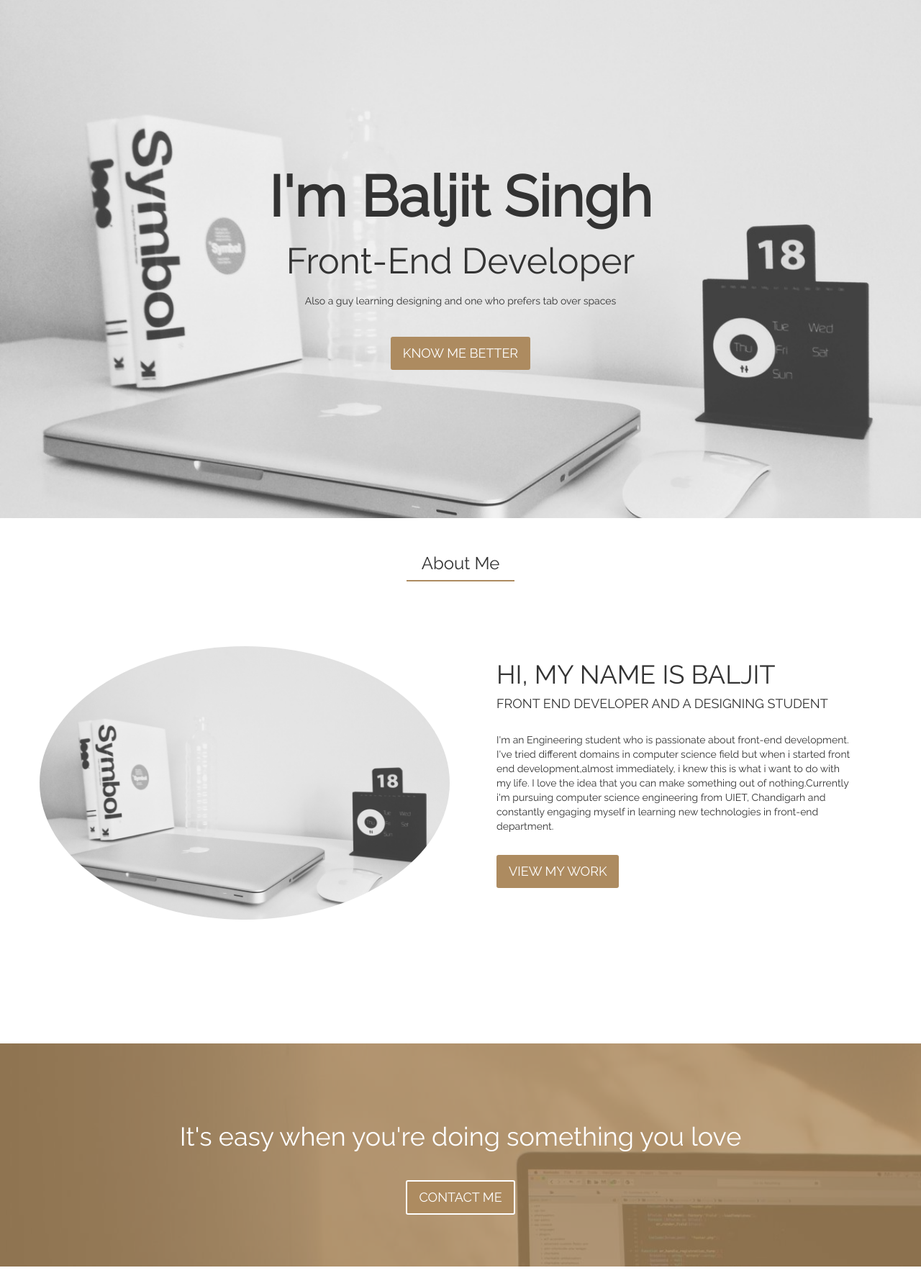
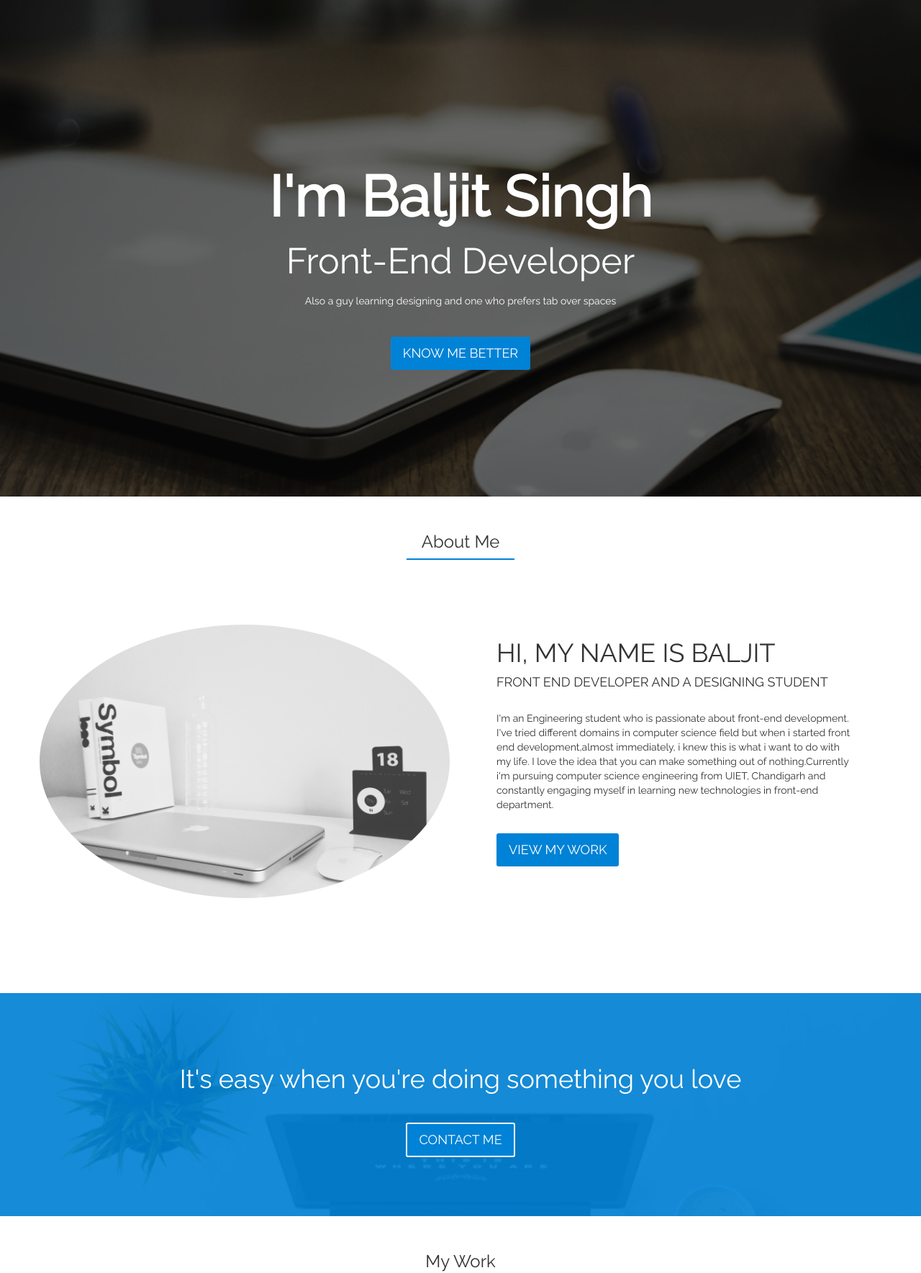
Before and after one commit to baljit-singh/Portfolio-site, a plain HTML site: page index.html in a window 1280 px wide. Shown: the top 1769 px of the page at 72% size. Drawn offline with nearby package versions, Linux system fonts and the light colour scheme; a script that the page names is missing.

Commit message:
changed color combination

```diff
--- a/css/style.sass
+++ b/css/style.sass
@@ -1,4 +1,4 @@
-$buttonColor: #AD8B60
+$buttonColor: #0082D6
 $background-color: #0C0C0C
 $textColor: #909090
 $bodyTextColor: #474740
@@ -10,16 +10,17 @@ body
 	// color: $bodyTextColor
 	font-family: 'Raleway', sans-serif
 
-// p
-// 	color: $textColor
-
 
 =btn
 	background-color: $buttonColor
+	// background-color: transparent
+	// border: 2px solid white
+	// border: 2px solid $buttonColor
 	border-radius: 3px
 	margin-top: 30px
 	font-family: 'Raleway', sans-serif
 	color: white
+	// color: $buttonColor
 
 =paraTopMargin
 	margin-top: 30px
@@ -44,11 +45,14 @@ span.dividerTwo
 
 .imgSection
 	background:
-		image: url('../img/comp2.jpg')
+		image: url('../img/homeBackground.jpg')
 		attachment: fixed
 		size: cover
 		position: center
-	box-shadow: inset 0 0 0 1000px rgba(255,255,255, 0)
+	// box-shadow: inset 0 0 0 1000px rgba(255,255,255, 0.2)
+	box-shadow: inset 0 0 0 1000px rgba(0,0,0, 0.6)
+	// color: darken(white, 5%)
+	color: white
 
 
 	.homeContent
@@ -58,6 +62,9 @@ span.dividerTwo
 		h1
 			font-weight: 800
 			font-size: 79px
+
+			// span
+			// 	color: $buttonColor
 
 		.bio
 			font-size: 50px
@@ -94,6 +101,8 @@ span.dividerTwo
 			transition: 0.3s ease
 
 			&:hover
+				background-color: $buttonColor
+				color: white
 				box-shadow: 8px 8px 16px -6px black
 
 .workSection
@@ -120,24 +129,29 @@ span.dividerTwo
 			transition: 0.3s ease
 
 			&:hover
+				background-color: $buttonColor
+				color: white
 				box-shadow: 8px 8px 16px -6px black
 
 
 
 .quoteSection
-	box-shadow: inset 0 0 0 1000px rgba(173,139,96, 0.8)
+	box-shadow: inset 0 0 0 1000px rgba(0,130,214, 0.9)
+	// box-shadow: inset 0 0 0 1000px rgba(0,0,0, 0.6)
 	background:
-		image: url('../img/comp1.jpg')
+		image: url('../img/quoteBackground.jpg')
 		attachment: fixed
 		size: cover
+		// position: bottom
 	text-align: center
-	padding: 90px 0 70px 0px
+	padding: 80px 0 70px 0px
 	color: white
 
 	.btn
 		+btn()
+		// border: 2px solid white
+		transition: 0.3s ease
 		border: 2px solid white
-		transition: 0.3s ease
 
 		&:hover
 			background-color: darken($buttonColor, 10%)
--- a/index.html
+++ b/index.html
@@ -30,7 +30,7 @@
     <span class="divider"></span>
     <div class="row aboutContent">
       <div class="col-md-6">
-        <img class="img-responsive hiddenFirstImg" src="img/comp2.jpg">
+        <img class="img-responsive hiddenFirstImg" src="img/displayPic.jpg">
       </div>
       <div class="col-md-6 rightAboutContent">
         <h1>HI, MY NAME IS BALJIT</h1>
@@ -108,7 +108,7 @@
   <div class="container-fluid contactSection">
     <h3>CONTACT ME</h3>
     <span class="divider"></span>
-    <i class="fa fa-comment-o" aria-hidden="true"></i>
+    <img class="img-responsive hiddenFirstImg" src="img/sbubble.jpg">
     <h1>BALJIT <strong>SINGH</strong></h1>
     <h4>baljitsinghx01@gmail.com</h4>
     <span class="dividerTwo"></span>
--- a/js/functions.js
+++ b/js/functions.js
@@ -1,6 +1,6 @@
 // var height= $(window).height() - 40;
-$(".imgSection").css("min-height",$(window).height() - 80);
-$(".aboutSection").css("min-height",$(window).height() - 70);
+$(".imgSection").css("min-height",$(window).height() - 110);
+$(".aboutSection").css("min-height",$(window).height() - 110);
 $(".workSection").css("min-height",$(window).height() - 90);
 $(".quoteSection").css("min-height",$(window).height() - 490);
 $(".contactSection").css("min-height",$(window).height() - 190);
```
Also changed, not shown: css/style.css, img/comp1.jpg (deleted), img/displayPic.jpg (renamed from img/comp2.jpg), img/homeBackground.jpg (added), img/quoteBackground.jpg (added), img/sbubble.jpg (added), img/workspace3.jpg (deleted), 2 other files.
